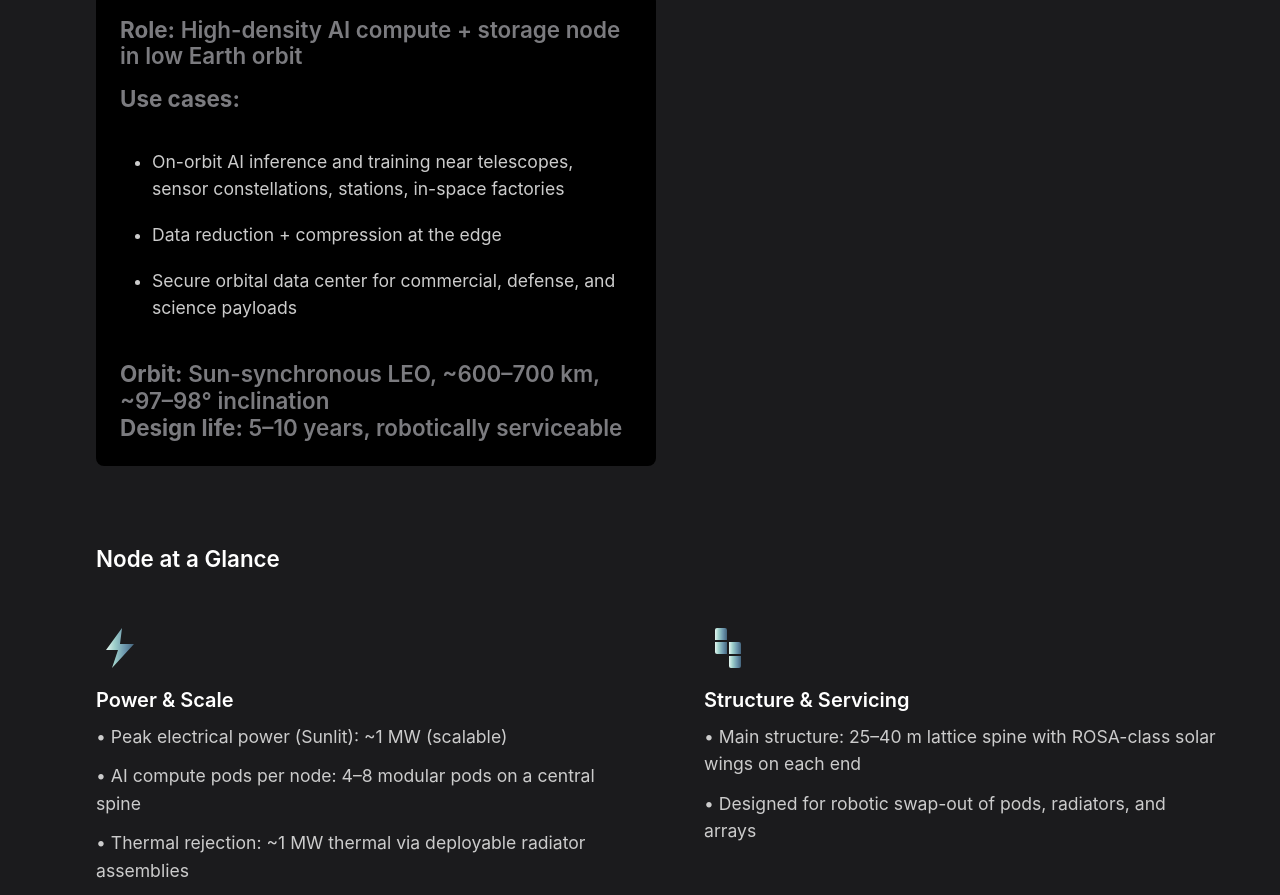
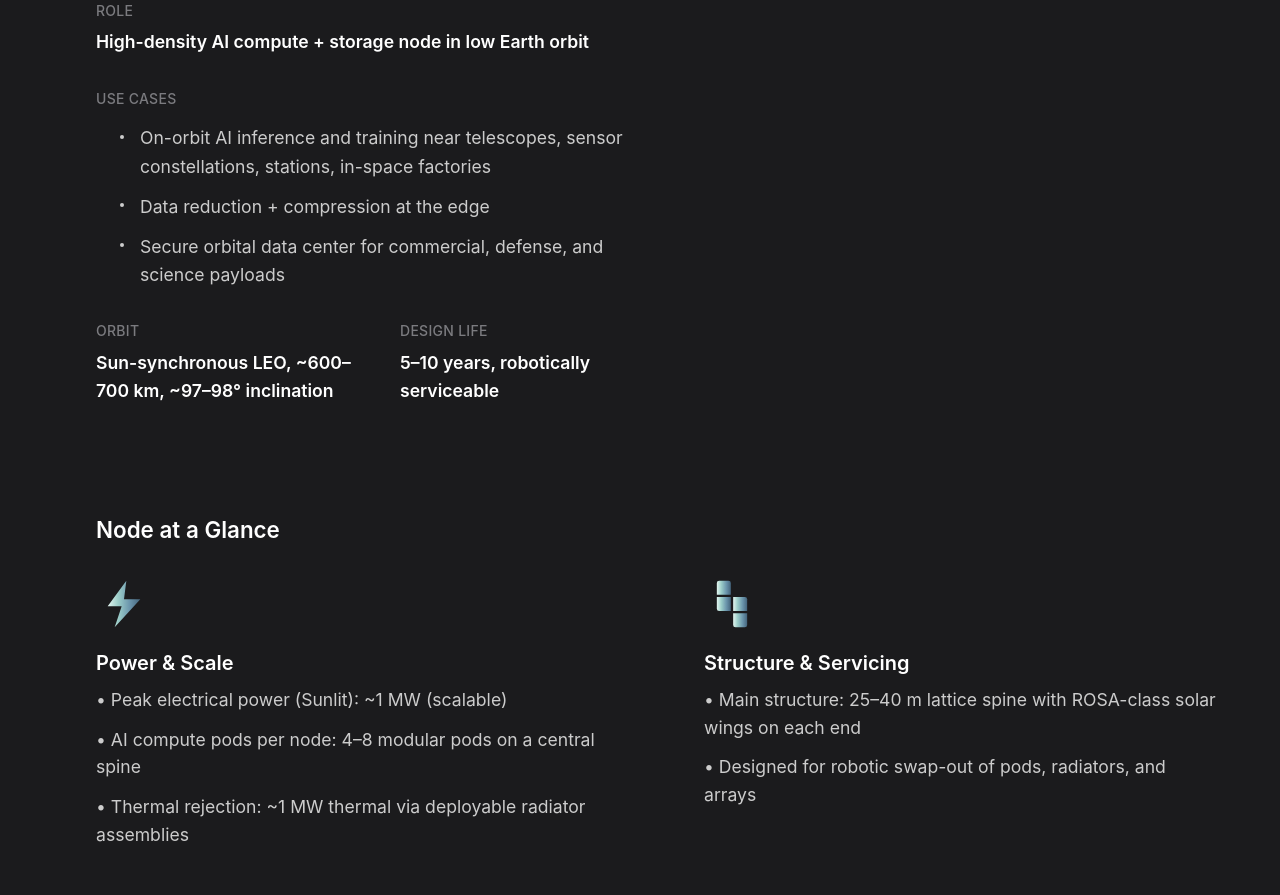
Before and after one commit to bigbadbrad/spacebilt, a Next.js app: page / in a window 1280 px wide. Shown: the part 8161-9056 px from the top of the page. Built offline with nearby package versions, Linux system fonts and the light colour scheme; no server answers.

Commit message:
looking pretty good

```diff
--- a/src/components/home/home-sections.tsx
+++ b/src/components/home/home-sections.tsx
@@ -6,6 +6,7 @@ import { PowerIcon } from "@/components/icons/power";
 import { StructureIcon } from "@/components/icons/structure";
 import { NetworkIcon } from "@/components/icons/network";
 import { RadiationIcon } from "@/components/icons/radiation";
+import { LaserIcon } from "@/components/icons/laser";
 
 // Reusable gradient line constant
 const gradientLineStyle = {
@@ -25,14 +26,19 @@ const GradientLine: React.FC<{ sx?: any }> = ({ sx }) => (
 const GradientIcon: React.FC<{ children: React.ReactNode; sx?: any }> = ({ children, sx }) => {
   const gradientId = React.useMemo(() => `gradient-${Math.random().toString(36).substr(2, 9)}`, []);
 
+  // Extract height from child icon props, default to 48px
+  const childElement = children as React.ReactElement;
+  const iconHeight = childElement?.props?.height || '48px';
+  const heightValue = typeof iconHeight === 'number' ? `${iconHeight}px` : iconHeight;
+
   return (
     <Box
       sx={{
-        width: '48px',
-        height: '48px',
+        width: heightValue,
+        height: heightValue,
         mb: 2,
         position: 'relative',
-        display: 'inline-block',
+        display: 'block',
         ...sx,
       }}
     >
@@ -46,7 +52,7 @@ const GradientIcon: React.FC<{ children: React.ReactNode; sx?: any }> = ({ child
           </linearGradient>
         </defs>
       </svg>
-      {React.cloneElement(children as React.ReactElement, {
+      {React.cloneElement(childElement, {
         fill: `url(#${gradientId})`,
       })}
     </Box>
@@ -639,51 +645,98 @@ export const OrbitalAIFactorySpecs: React.FC = () => {
               Concept reference design for free-flying SpaceBilt nodes
             </Typography>
 
-            <Typography variant="h5" color="white" sx={{ mt: 4, mb: 3, fontWeight: 600 }}>
+            <Typography variant="h5" color="white" sx={{ mt: 4, mb: 4, fontWeight: 600 }}>
               Mission Profile
             </Typography>
             <Box
               sx={{
-                backgroundColor: "#000000",
-                p: 3,
-                borderRadius: 1,
-                mb: 4,
+                mb: 6,
                 maxWidth: { xs: '100%', md: '50%' },
               }}
             >
-              <Typography variant="h5" color="text.secondary" sx={{ mb: 2 }}>
-                <strong>Role:</strong> High-density AI compute + storage node in low Earth orbit
-              </Typography>
-              <Typography variant="h5" color="text.secondary" sx={{ mb: 2 }}>
-                <strong>Use cases:</strong>
-              </Typography>
-              <List sx={{ color: "#cccccc", pl: 4, mb: 3 }}>
-                <ListItem disableGutters sx={{ display: "list-item", listStyleType: "disc", pb: 0.5 }}>
-                  <ListItemText
-                    primary="On-orbit AI inference and training near telescopes, sensor constellations, stations, in-space factories"
-                    primaryTypographyProps={{ fontSize: "1.1rem" }}
-                  />
-                </ListItem>
-                <ListItem disableGutters sx={{ display: "list-item", listStyleType: "disc", pb: 0.5 }}>
-                  <ListItemText
-                    primary="Data reduction + compression at the edge"
-                    primaryTypographyProps={{ fontSize: "1.1rem" }}
-                  />
-                </ListItem>
-                <ListItem disableGutters sx={{ display: "list-item", listStyleType: "disc", pb: 0.5 }}>
-                  <ListItemText
-                    primary="Secure orbital data center for commercial, defense, and science payloads"
-                    primaryTypographyProps={{ fontSize: "1.1rem" }}
-                  />
-                </ListItem>
-              </List>
-              <Typography variant="h5" color="text.secondary">
-                <strong>Orbit:</strong> Sun-synchronous LEO, ~600–700 km, ~97–98° inclination<br />
-                <strong>Design life:</strong> 5–10 years, robotically serviceable
-              </Typography>
+              <Box sx={{ mb: 4 }}>
+                <Typography variant="h6" color="text.secondary" sx={{ mb: 1, fontSize: '0.875rem', fontWeight: 500, letterSpacing: '0.02em', textTransform: 'uppercase' }}>
+                  Role
+                </Typography>
+                <Typography variant="h6" color="white" sx={{ fontSize: '1.1rem', lineHeight: 1.6 }}>
+                  High-density AI compute + storage node in low Earth orbit
+                </Typography>
+              </Box>
+
+              <Box sx={{ mb: 4 }}>
+                <Typography variant="h6" color="text.secondary" sx={{ mb: 2, fontSize: '0.875rem', fontWeight: 500, letterSpacing: '0.02em', textTransform: 'uppercase' }}>
+                  Use cases
+                </Typography>
+                <Box component="ul" sx={{ color: "#cccccc", pl: 3, m: 0, listStyle: 'none' }}>
+                  <Box component="li" sx={{ mb: 1.5, fontSize: '1.1rem', lineHeight: 1.6, position: 'relative', pl: 2.5 }}>
+                    <Box
+                      component="span"
+                      sx={{
+                        position: 'absolute',
+                        left: 0,
+                        top: '0.6em',
+                        width: '4px',
+                        height: '4px',
+                        borderRadius: '50%',
+                        backgroundColor: '#cccccc',
+                      }}
+                    />
+                    On-orbit AI inference and training near telescopes, sensor constellations, stations, in-space factories
+                  </Box>
+                  <Box component="li" sx={{ mb: 1.5, fontSize: '1.1rem', lineHeight: 1.6, position: 'relative', pl: 2.5 }}>
+                    <Box
+                      component="span"
+                      sx={{
+                        position: 'absolute',
+                        left: 0,
+                        top: '0.6em',
+                        width: '4px',
+                        height: '4px',
+                        borderRadius: '50%',
+                        backgroundColor: '#cccccc',
+                      }}
+                    />
+                    Data reduction + compression at the edge
+                  </Box>
+                  <Box component="li" sx={{ mb: 0, fontSize: '1.1rem', lineHeight: 1.6, position: 'relative', pl: 2.5 }}>
+                    <Box
+                      component="span"
+                      sx={{
+                        position: 'absolute',
+                        left: 0,
+                        top: '0.6em',
+                        width: '4px',
+                        height: '4px',
+                        borderRadius: '50%',
+                        backgroundColor: '#cccccc',
+                      }}
+                    />
+                    Secure orbital data center for commercial, defense, and science payloads
+                  </Box>
+                </Box>
+              </Box>
+
+              <Box sx={{ display: 'flex', flexDirection: { xs: 'column', sm: 'row' }, gap: { xs: 3, sm: 6 } }}>
+                <Box sx={{ flex: 1 }}>
+                  <Typography variant="h6" color="text.secondary" sx={{ mb: 1, fontSize: '0.875rem', fontWeight: 500, letterSpacing: '0.02em', textTransform: 'uppercase' }}>
+                    Orbit
+                  </Typography>
+                  <Typography variant="h6" color="white" sx={{ fontSize: '1.1rem', lineHeight: 1.6 }}>
+                    Sun-synchronous LEO, ~600–700 km, ~97–98° inclination
+                  </Typography>
+                </Box>
+                <Box sx={{ flex: 1 }}>
+                  <Typography variant="h6" color="text.secondary" sx={{ mb: 1, fontSize: '0.875rem', fontWeight: 500, letterSpacing: '0.02em', textTransform: 'uppercase' }}>
+                    Design life
+                  </Typography>
+                  <Typography variant="h6" color="white" sx={{ fontSize: '1.1rem', lineHeight: 1.6 }}>
+                    5–10 years, robotically serviceable
+                  </Typography>
+                </Box>
+              </Box>
             </Box>
 
-            <Typography variant="h5" color="white" sx={{ mt: 6, mb: 6, fontWeight: 600 }}>
+            <Typography variant="h5" color="white" sx={{ mt: 8, mb: 4, fontWeight: 600 }}>
               Node at a Glance
             </Typography>
             <Grid container spacing={6} sx={{ mb: 4 }}>
@@ -697,7 +750,7 @@ export const OrbitalAIFactorySpecs: React.FC = () => {
                   }}
                 >
                   <GradientIcon>
-                    <PowerIcon height="54px" />
+                    <PowerIcon height="56px" />
                   </GradientIcon>
                   <Typography
                     sx={{
@@ -730,7 +783,7 @@ export const OrbitalAIFactorySpecs: React.FC = () => {
                   }}
                 >
                   <GradientIcon>
-                    <StructureIcon height="54px" />
+                    <StructureIcon height="56px" />
                   </GradientIcon>
                   <Typography
                     sx={{
@@ -764,7 +817,7 @@ export const OrbitalAIFactorySpecs: React.FC = () => {
                     }}
                   >
                     <GradientIcon>
-                      <NetworkIcon height="54px" />
+                      <LaserIcon height="56px" />
                     </GradientIcon>
                     <Typography
                       sx={{
@@ -792,7 +845,7 @@ export const OrbitalAIFactorySpecs: React.FC = () => {
                   }}
                 >
                   <GradientIcon>
-                    <RadiationIcon height="54px" />
+                    <RadiationIcon height="56px" />
                   </GradientIcon>
                   <Typography
                     sx={{
--- /dev/null
+++ b/src/components/icons/laser.tsx
@@ -0,0 +1,27 @@
+// /src/components/logo-money.tsx
+import { styled } from '@mui/material/styles';
+
+interface LogoProps {
+  fill?: string; // Optional prop for fill color
+  height?: string | number; // Optional prop for height
+}
+
+export const LaserIcon: React.FC<LogoProps> = ({ fill = '#ffffff', height }) => {
+  return (
+    <svg
+      xmlns="http://www.w3.org/2000/svg"
+      viewBox="0 0 24 24"
+      width="100%"
+      height={height || "100%"}
+      preserveAspectRatio="xMidYMid meet"
+    >
+      <g fillRule="nonzero">
+        <path fill={fill} d="M12.1,13.1l4.7,1.9l-1.2,2l-4-3.1c-0.2,0.2-0.4,0.4-0.6,0.6l1.5,2.3l-0.8,0.5l-1.2-2.5C10.2,14.9,9.9,15,9.7,15l0.7,5H8.1
+	l0.7-5c-0.3,0-0.6-0.1-0.9-0.3l-1.2,2.5l-0.8-0.5l1.5-2.3c-0.2-0.2-0.4-0.4-0.6-0.6l-4,3.2l-1.2-2l4.7-1.9c-0.1-0.3-0.2-0.6-0.2-0.9
+	l-2.7,0.2v-1l2.7,0.2c0-0.3,0.1-0.6,0.2-0.9L1.7,8.9l1.2-2l4,3.1C7,9.9,7.2,9.7,7.4,9.5L5.9,7.2l0.8-0.5l1.2,2.4
+	C8.2,9.1,8.5,9,8.8,8.9l-0.7-5h2.3l-0.7,5c0.3,0,0.6,0.1,0.8,0.2l1.2-2.4l0.8,0.5L11,9.5c0.2,0.2,0.5,0.4,0.6,0.6l4-3.1l1.2,2
+	l-4.7,1.9c0.1,0.1,0.1,0.3,0.1,0.4h10.4l0,0.8l0,0.8H12.2C12.2,12.9,12.1,13,12.1,13.1z"/>
+</g>
+    </svg>
+  );
+};
```
